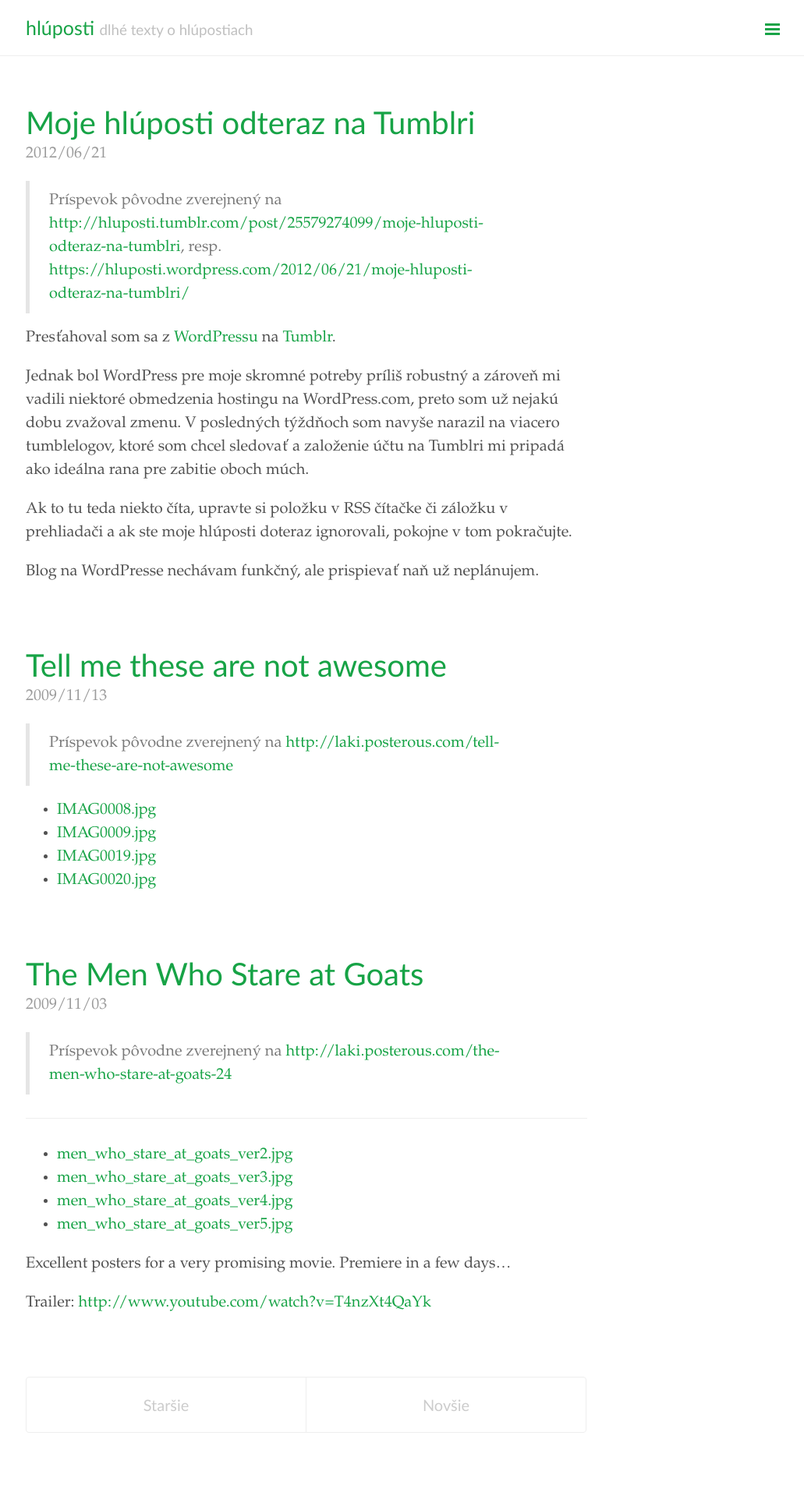
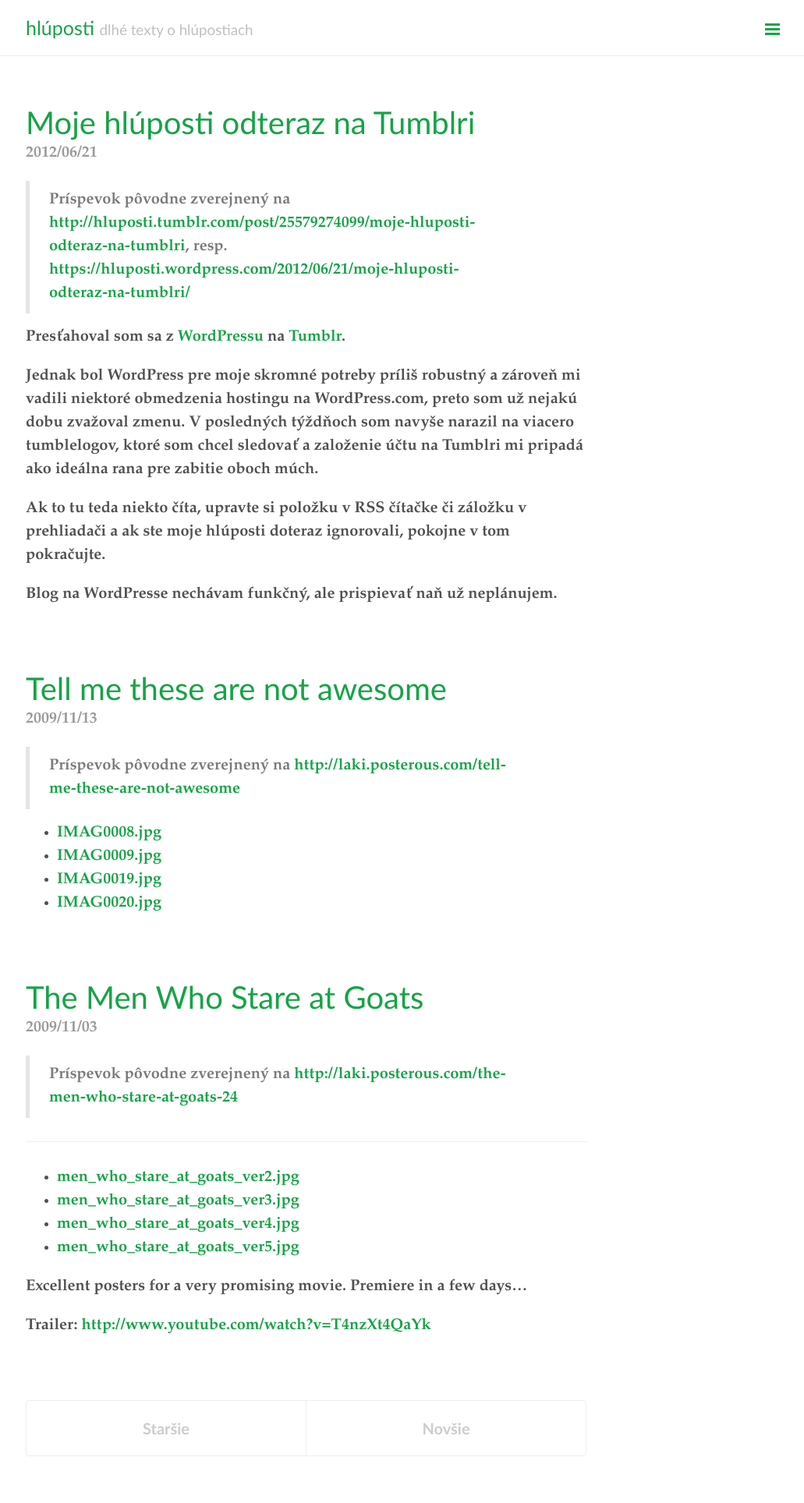
Before and after one commit to hluposti/hluposti.github.io, a Jekyll site: the page built from index.html, in a window 1280 px wide. Shown: the whole page at 78% size, without its empty margins (247-1278 px from the left). Built offline with Jekyll 4.4.1, drawn with Linux system fonts in a browser that asks for light colours; Markdown is read by kramdown in place of the engine named in the settings; the list of posts is cut into pages by our own code; before the commit the page ends 1898 px from its top, so only the background shows below that.

Commit message:
Update lanyon.css

```diff
--- a/public/css/lanyon.css
+++ b/public/css/lanyon.css
@@ -41,7 +41,8 @@ body {
 }
 
 html {
-  font-family:Garamond, Georgia, Hoefler Text, Times New Roman, serif;;
+  font-family:Garamond, Georgia, Hoefler Text, Times New Roman, serif;
+  font-weight: 600;
 }
 
 h1, h2, h3, h4, h5, h6 {
```
